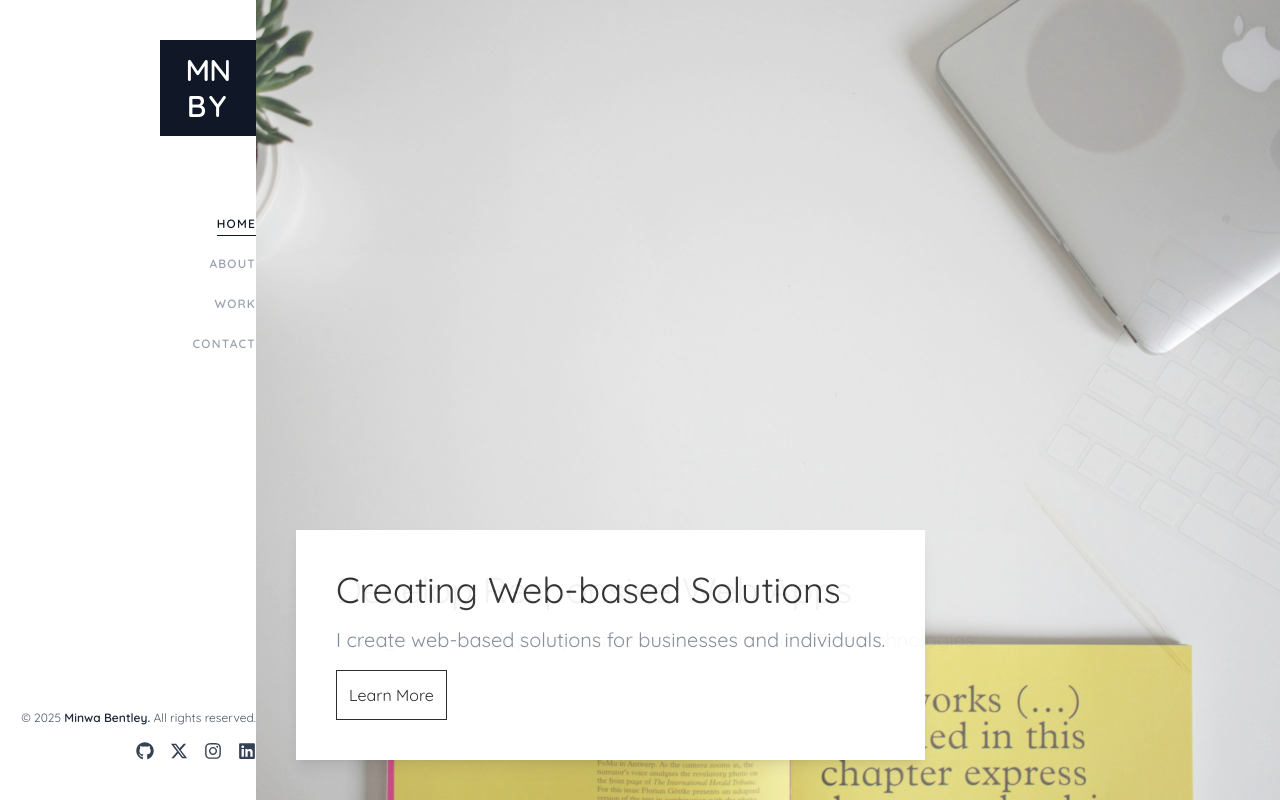
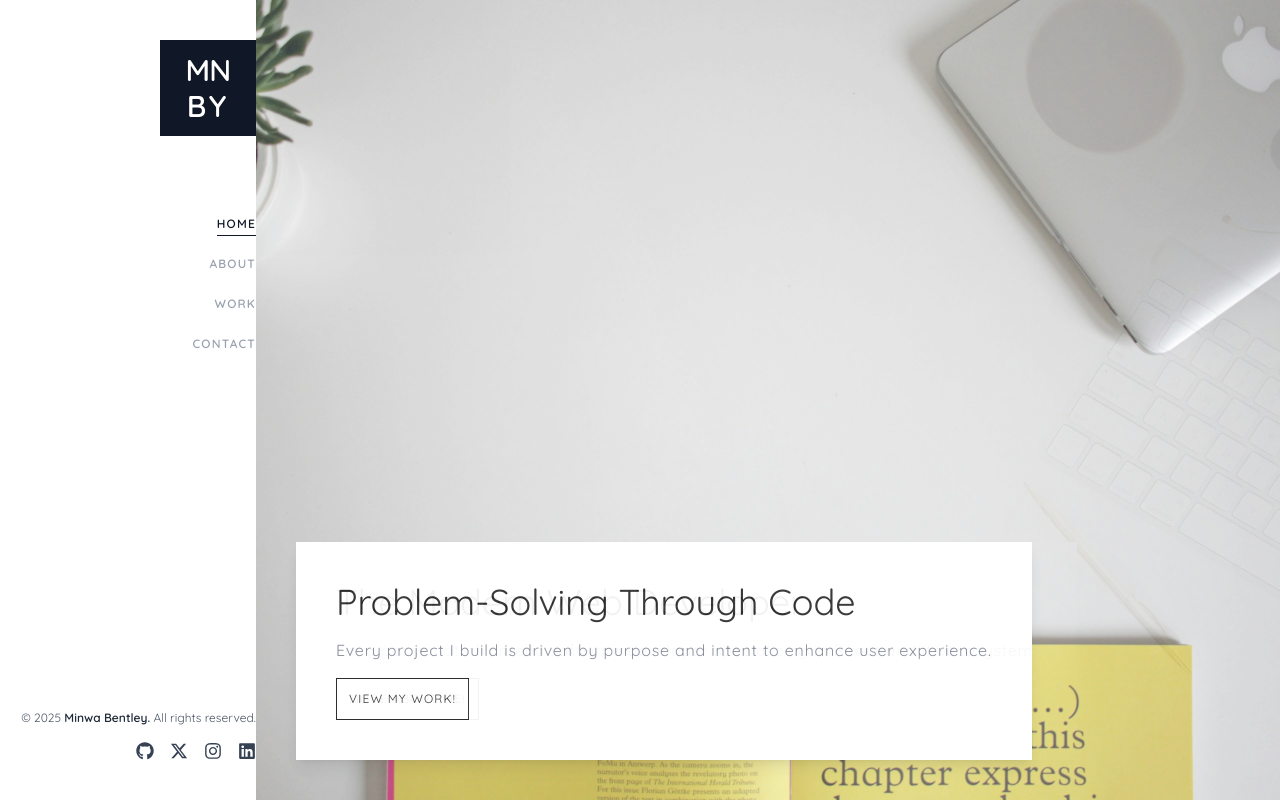
Before and after one commit to bentleyminwa/dev_portfolio, a React (Vite) app: page / in a window 1280 px wide. Built offline with nearby package versions, Linux system fonts and the light colour scheme.

Commit message:
feat: update slider content and enhance button functionality for navigation

```diff
--- a/src/assets/data/data.tsx
+++ b/src/assets/data/data.tsx
@@ -14,28 +14,31 @@ export const data = {
     {
       image: hero1,
       content: {
-        heading: "Develop Responsive Web Apps",
+        heading: "The Modern Web Developer",
         description:
-          "I design and develop responsive websites with the latest technologies.",
-        buttonText: "Learn More",
+          "I'm a passionate frontend software developer specializing in React and its ecosystem.",
+        buttonText: "more about me!",
+        buttonLink: "/about",
       },
     },
     {
       image: hero2,
       content: {
-        heading: "Creating Web-based Solutions",
+        heading: "Problem-Solving Through Code",
         description:
-          "I create web-based solutions for businesses and individuals.",
-        buttonText: "Learn More",
+          "Every project I build is driven by purpose and intent to enhance user experience.",
+        buttonText: "view my work!",
+        buttonLink: "/work",
       },
     },
     {
       image: hero3,
       content: {
-        heading: "Enhancing Web Performance",
+        heading: "Open to Opportunities",
         description:
-          "I enhance web performance to provide a better user experience.",
-        buttonText: "Learn More",
+          "I’m always looking for exciting opportunities to collaborate, learn, and grow.",
+        buttonText: "contact me!",
+        buttonLink: "/contact",
       },
     },
   ],
--- a/src/components/Slider/Slider.tsx
+++ b/src/components/Slider/Slider.tsx
@@ -1,8 +1,11 @@
 import { useEffect, useState } from "react";
+import { useNavigate } from "react-router-dom";
 import { data } from "../../assets/data/data";
 
 export const HeroSlider: React.FC = () => {
   const [currentIndex, setCurrentIndex] = useState(0);
+  const navigate = useNavigate();
+
   const { slides } = data;
 
   useEffect(() => {
@@ -29,8 +32,13 @@ export const HeroSlider: React.FC = () => {
           />
           <div className="absolute bottom-10 left-10 z-50 bg-white p-10 shadow-lg space-y-4">
             <h1 className="text-4xl">{slide.content.heading}</h1>
-            <p className="text-xl text-gray-500">{slide.content.description}</p>
-            <button className="border p-3 hover:bg-gray-50 cursor-pointer">
+            <p className="text text-gray-500 tracking-wider">
+              {slide.content.description}
+            </p>
+            <button
+              onClick={() => navigate(slide.content.buttonLink)}
+              className="border p-3 hover:bg-gray-50 cursor-pointer text-xs uppercase tracking-widest"
+            >
               {slide.content.buttonText}
             </button>
           </div>
```
